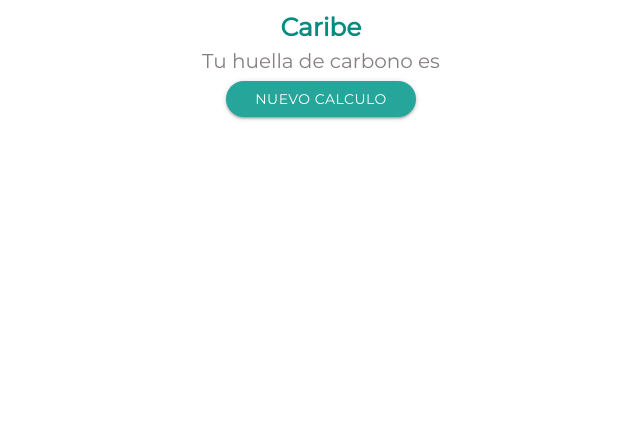
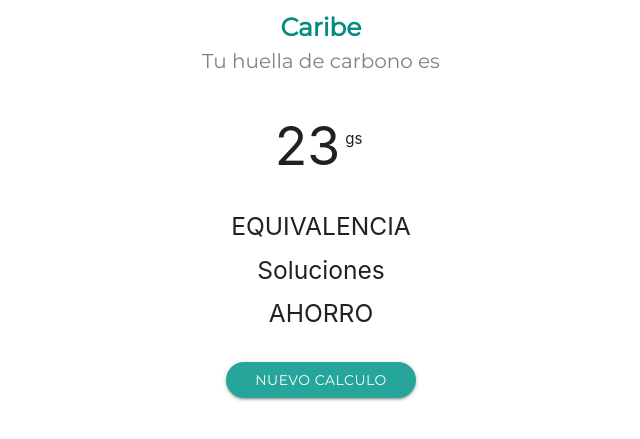
Before and after one commit to immarroquin/Calculadora-Verde, a website with bundled scripts: page index.html in a window 1280 px wide. Both pictures are taken after a click on the link "CALCULAR". Shown: the part 117-556 px from the top of the page, without its empty margins (319-959 px from the left). Built offline with nearby package versions, Linux system fonts and the light colour scheme.

Commit message:
secciones de soluciones con estructura simple

```diff
--- a/style.css
+++ b/style.css
@@ -68,3 +68,11 @@ form > input{
     font-family: 'Montserrat', sans-serif;
 
 }
+.content-result{
+    display: flex;
+    align-items: center;
+    justify-content: center;
+}
+.unit-mass{
+    margin-top: 5px;
+}
--- a/view/solutions.js
+++ b/view/solutions.js
@@ -6,7 +6,24 @@ export const solutions = () => {
       <img src='img/logo.png' alt='logo' id='logo' class='responsive-img' width='120'/>
       <p class= 'title'>Caribe</p>
       <p class= 'sub-title'>Tu huella de carbono es</p>
-      <a href='' class="btn-clo waves-effect waves-light btn">NUEVO CALCULO</a>
+    </section>
+    <div class=' content-result'>
+  <h2 class= 'result'>23</h2>
+  <p class='unit-mass'>gs</p>
+</div>
+<section class=" center-align">
+<div class='content-equivalence'>
+<h5>EQUIVALENCIA</h5>
+ </div>
+ <div class='content-solutions'>
+<h5>Soluciones</h5>
+ </div>
+ <div class='content-saving'>
+<h5>AHORRO</h5>
+ </div>
+</section>
+    <section class=" section-hdr center-align">
+    <a href='' class="btn-clo waves-effect waves-light btn">NUEVO CALCULO</a>
     </section>`
     divSolutions.innerHTML = viewSolutions;
     return divSolutions
```
Also changed, not shown: index.html (line endings or trailing spaces).
